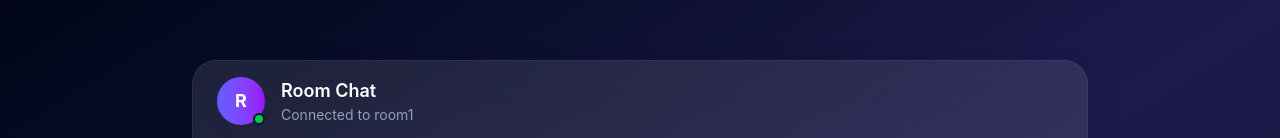
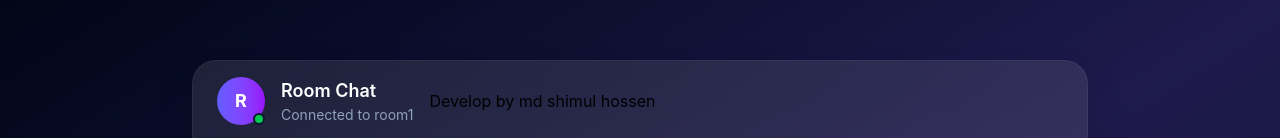
Before and after one commit to DarkEgale/chat, a React app: page / in a window 1280 px wide. Shown: the top 138 px of the page. Built offline with nearby package versions, Linux system fonts and the light colour scheme; no server answers; the HTML template or start-up script is replaced by a standard one.

Commit message:
init-api-info

```diff
--- a/src/App.jsx
+++ b/src/App.jsx
@@ -84,6 +84,7 @@ export default function App() {
               <h2 className="text-white font-semibold text-lg">Room Chat</h2>
               <p className="text-sm text-slate-400">Connected to room1</p>
             </div>
+            <p>Develop by md shimul hossen</p>
           </div>
         </div>
 
```
